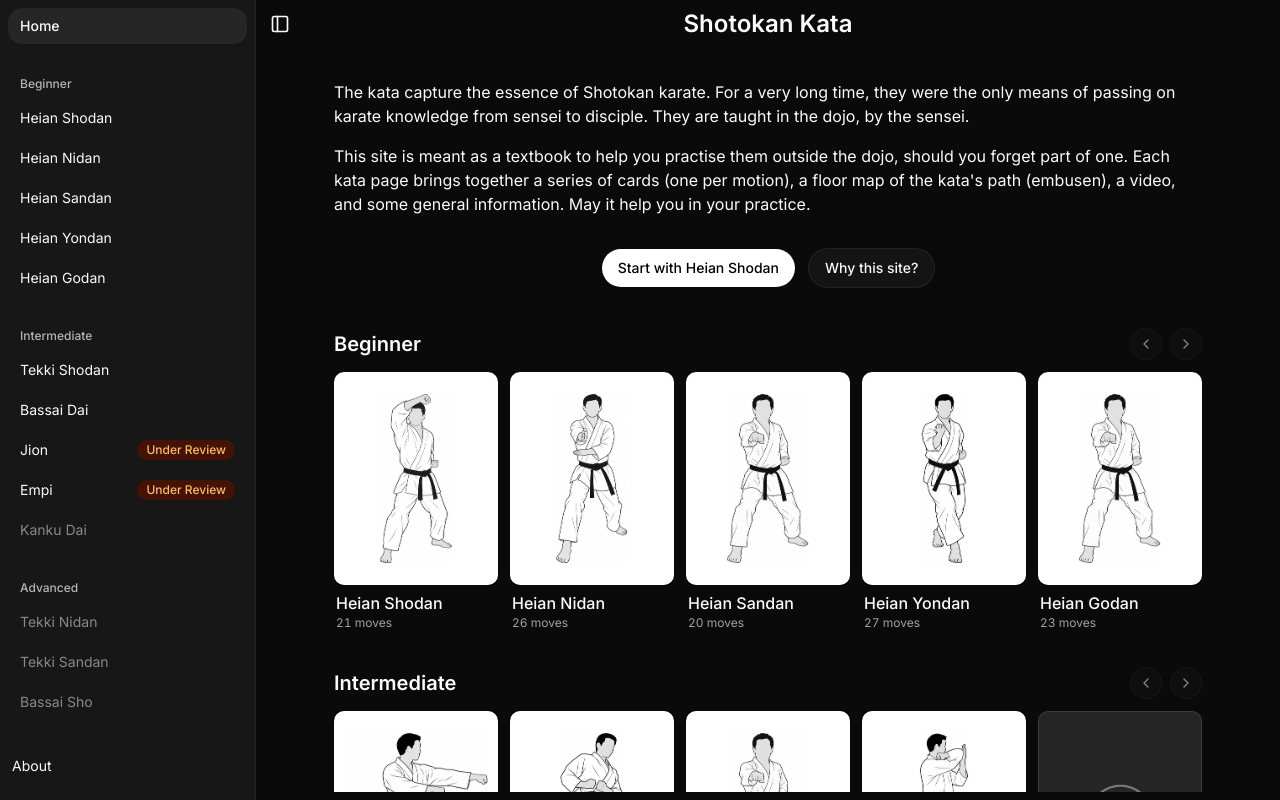
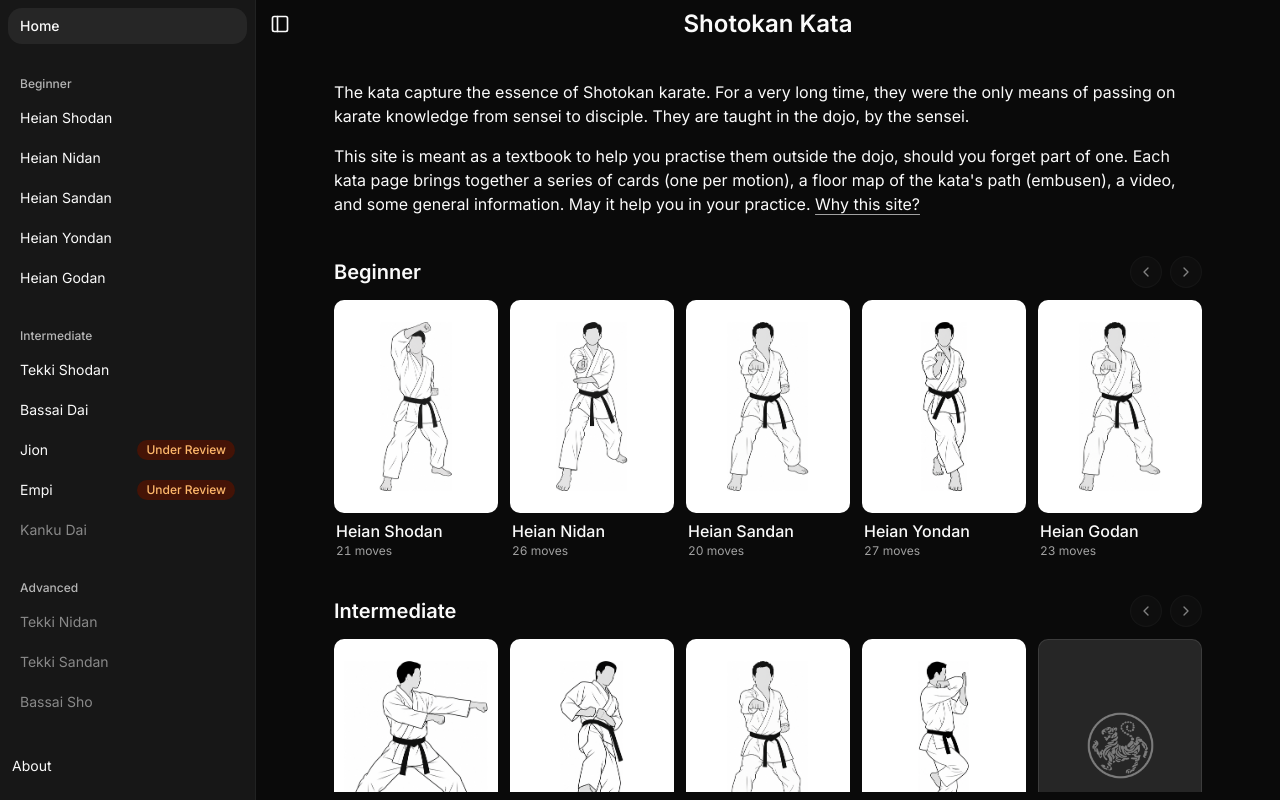
Before and after one commit to cunisia/shotokan-kata-shadcn, a Next.js app: page / in a window 1280 px wide. Built offline with nearby package versions, Linux system fonts and the light colour scheme.

Commit message:
feat(home): drop the Heian Shodan CTA, about as an inline link

```diff
--- a/app/page.tsx
+++ b/app/page.tsx
@@ -3,7 +3,6 @@ import type { Metadata } from "next";
 import Link from "next/link";
 import { getAllKataList } from "@/app/data/get-kata";
 import KataCarouselRow from "@/components/custom/kata-carousel-row";
-import { Button } from "@/components/ui/button";
 import { getWebSiteJsonLd, JsonLd } from "@/lib/json-ld";
 import { LEVELS_IN_ORDER } from "@/lib/level";
 
@@ -45,25 +44,14 @@ export default function Page() {
             the dojo, should you forget part of one. Each kata page brings
             together a series of cards (one per motion), a floor map of the
             kata's path (embusen), a video, and some general information. May it
-            help you in your practice.
+            help you in your practice.{" "}
+            <Link
+              href="/about"
+              className="rounded-sm underline decoration-muted-foreground underline-offset-4 outline-none hover:decoration-foreground focus-visible:ring-[3px] focus-visible:ring-ring/50"
+            >
+              Why this site?
+            </Link>
           </p>
-        </div>
-        <div className="mt-8 flex flex-wrap items-center justify-center gap-3">
-          <Button
-            size="lg"
-            nativeButton={false}
-            render={<Link href="/kata/heian-shodan/motions" />}
-          >
-            Start with Heian Shodan
-          </Button>
-          <Button
-            size="lg"
-            variant="outline"
-            nativeButton={false}
-            render={<Link href="/about" />}
-          >
-            Why this site?
-          </Button>
         </div>
       </section>
 
```
